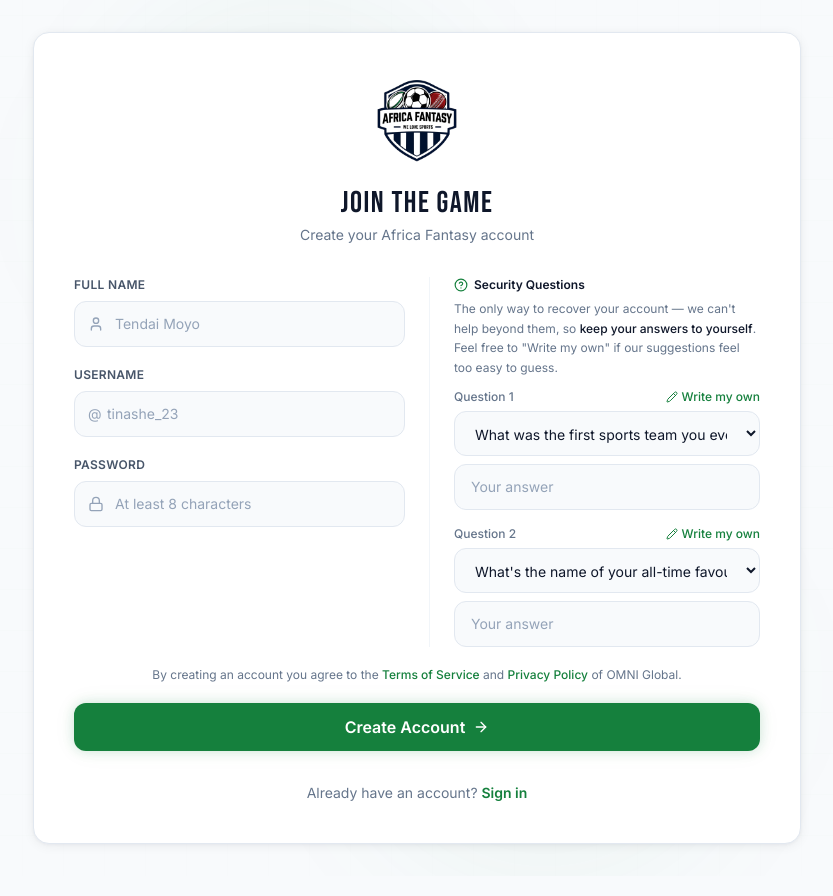
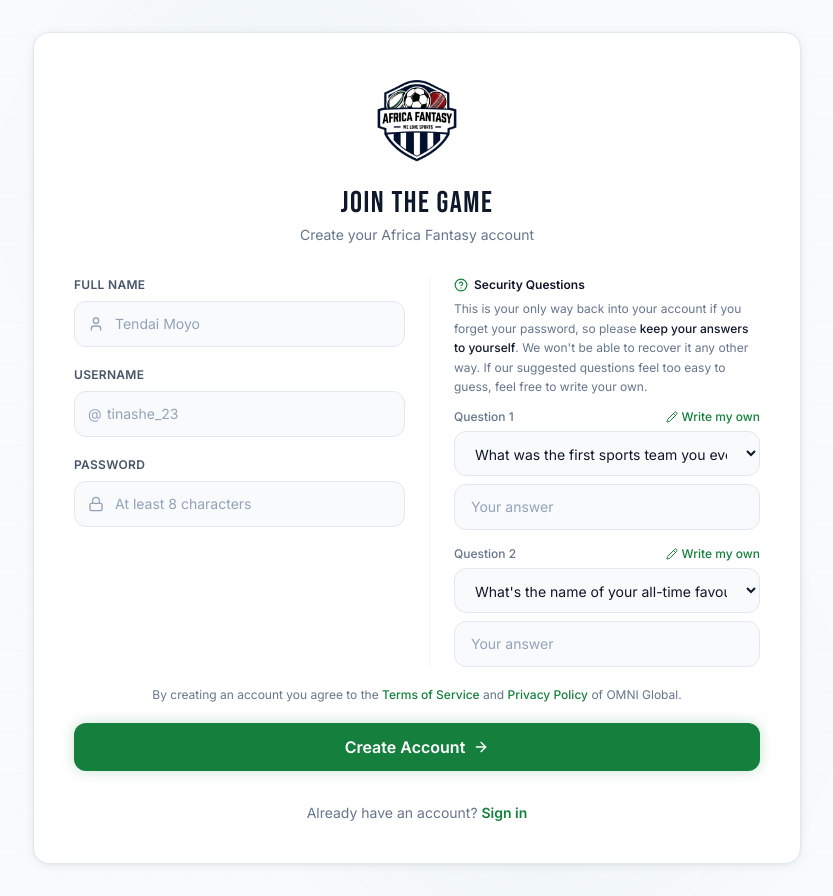
Before and after one commit to scottland-projects/zim-fantasy-football, a Next.js app: page /register in a window 1280 px wide. Shown: the whole page, without its empty margins (223-1056 px from the left). Built offline with nearby package versions, Linux system fonts and the light colour scheme.

Commit message:
copy: soften and de-dash the security-question disclaimer

```diff
--- a/app/(auth)/register/RegisterClient.tsx
+++ b/app/(auth)/register/RegisterClient.tsx
@@ -132,9 +132,9 @@ export default function RegisterClient() {
               <HelpCircle className="w-3.5 h-3.5 text-zff-green" /> Security Questions
             </p>
             <p className="text-xs text-muted-foreground mb-3 leading-relaxed">
-              The only way to recover your account — we can&apos;t help beyond them, so
-              {" "}<span className="font-medium text-zff-black">keep your answers to yourself</span>. Feel free to
-              {" "}&quot;Write my own&quot; if our suggestions feel too easy to guess.
+              This is your only way back into your account if you forget your password, so please
+              {" "}<span className="font-medium text-zff-black">keep your answers to yourself</span>. We won&apos;t be able
+              to recover it any other way. If our suggested questions feel too easy to guess, feel free to write your own.
             </p>
             <div className="space-y-4">
               <QuestionField
```
